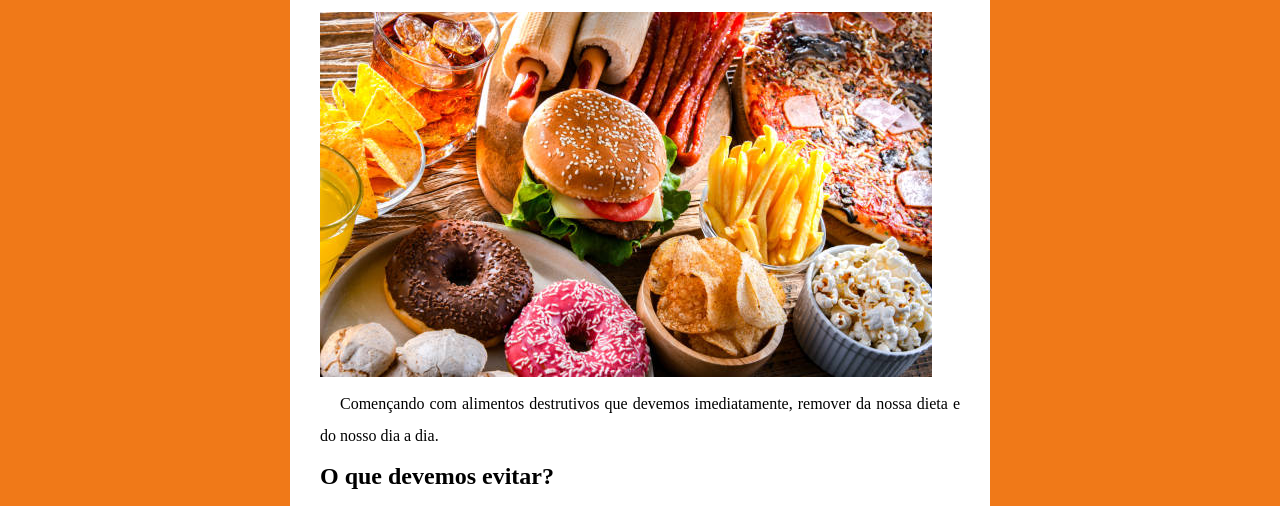
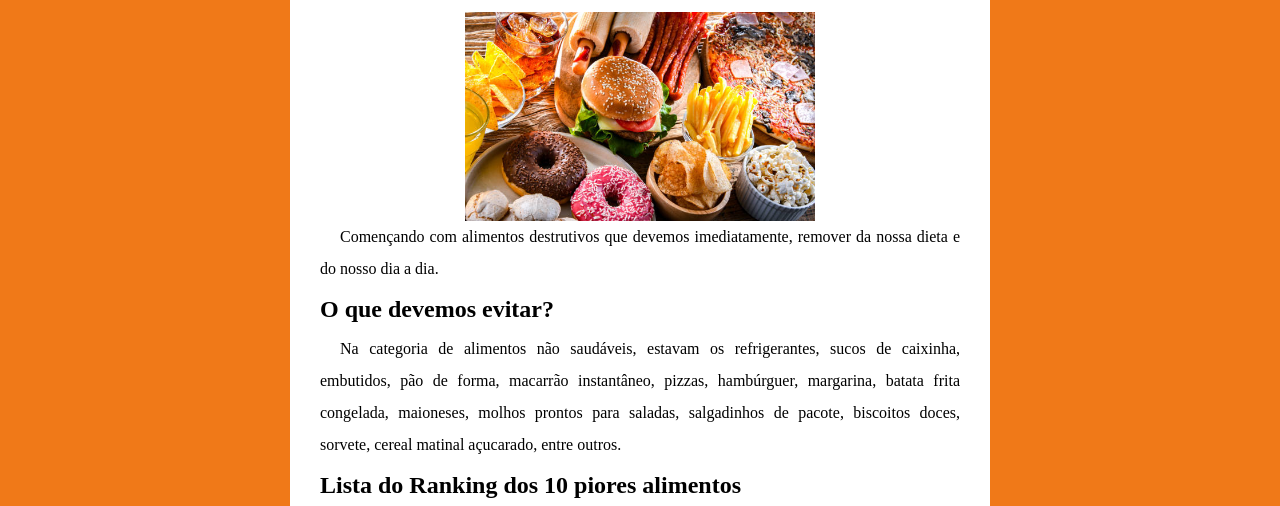
Before and after one commit to gabrieldefonseca/HTML-CSS, a plain HTML site: page Praticas/Alimentação/alimentacao.html in a window 1280 px wide. Shown: the part 279-785 px from the top of the page. Drawn offline with Linux system fonts and the light colour scheme.

Commit message:
alteração na img

```diff
--- a/Praticas/Alimentação/style.css
+++ b/Praticas/Alimentação/style.css
@@ -61,6 +61,10 @@ main p {
     text-indent: 20px;
 }
 
-main img {
+img {
+    max-width: 350px;
+    display: block;
+    margin: auto;
+    width: 100%;
 
 }
```
